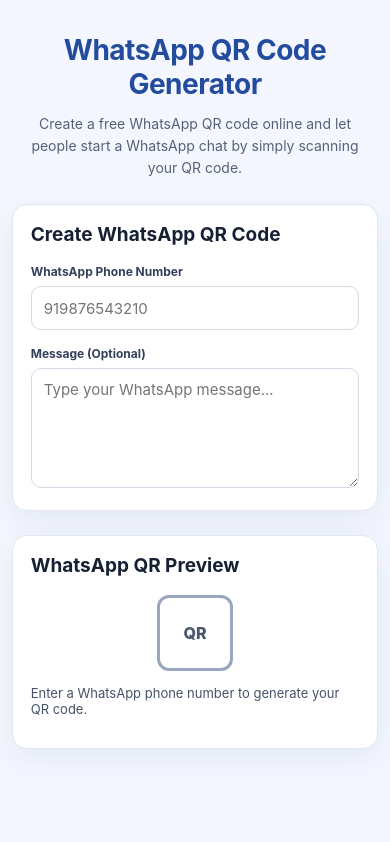
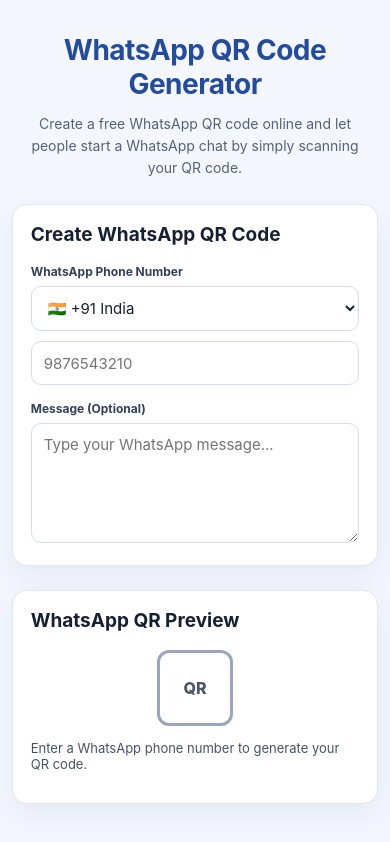
Before and after one commit to pnb17/QR-Pro, a React (Vite) app: page /whatsapp-qr-code-generator in a window 390 px wide. Built offline with nearby package versions, Linux system fonts and the light colour scheme.

Commit message:
Improve WhatsApp phone input validation

```diff
--- a/src/App.css
+++ b/src/App.css
@@ -1679,3 +1679,29 @@
     min-height: 300px;
   }
 }
+/* ================= WHATSAPP PHONE INPUT ================= */
+
+.phone-input-row {
+  display: grid;
+  grid-template-columns: 170px 1fr;
+  gap: 10px;
+  align-items: center;
+}
+
+.phone-input-row select,
+.phone-input-row input {
+  width: 100%;
+  min-height: 44px;
+}
+
+@media (max-width: 600px) {
+  .phone-input-row {
+    grid-template-columns: 1fr;
+  }
+}
+.input-error {
+  margin: 6px 0 0;
+  color: #b42318;
+  font-size: 12px;
+  font-weight: 600;
+}
--- a/src/WhatsAppQRPage.jsx
+++ b/src/WhatsAppQRPage.jsx
@@ -2,12 +2,20 @@
 import { QRCodeCanvas } from "qrcode.react";
 
 function WhatsAppQRPage() {
+  const [countryCode, setCountryCode] = useState("91");
 const [phone, setPhone] = useState("");
   const [message, setMessage] = useState("");
 
-  const cleanPhone = phone.replace(/\D/g, "");
+  const cleanPhone =
+  countryCode.replace(/\D/g, "") +
+  phone.replace(/\D/g, "");const localPhone = phone.replace(/\D/g, "");
 
-  const whatsappUrl = cleanPhone
+const isValidPhone =
+  countryCode === "91"
+    ? localPhone.length === 10
+    : localPhone.length >= 7 &&
+      localPhone.length <= 15;
+ const whatsappUrl = isValidPhone && cleanPhone
     ? `https://wa.me/${cleanPhone}${
         message.trim()
           ? `?text=${encodeURIComponent(message.trim())}`
@@ -47,14 +55,32 @@
   WhatsApp Phone Number
 </label>
 
+<div className="phone-input-row">
+  <select
+    aria-label="Country code"
+    value={countryCode}
+    onChange={(e) => setCountryCode(e.target.value)}
+  >
+    <option value="91">🇮🇳 +91 India</option>
+    <option value="1">🇺🇸 +1 USA / Canada</option>
+    <option value="44">🇬🇧 +44 UK</option>
+    <option value="971">🇦🇪 +971 UAE</option>
+    <option value="61">🇦🇺 +61 Australia</option>
+    <option value="65">🇸🇬 +65 Singapore</option>
+  </select>
+
   <input
   id="wa-phone"
   type="tel"
-            placeholder="919876543210"
+  inputMode="numeric"
+  placeholder="9876543210"
   value={phone}
-            onChange={(e) => setPhone(e.target.value)}
+  maxLength={countryCode === "91" ? 10 : 15}
+  onChange={(e) =>
+    setPhone(e.target.value.replace(/\D/g, ""))
+  }
 />
-
+</div>
           <label htmlFor="wa-message">
             Message (Optional)
           </label>
```
Lines whose indentation alone changed are shown as unchanged.
